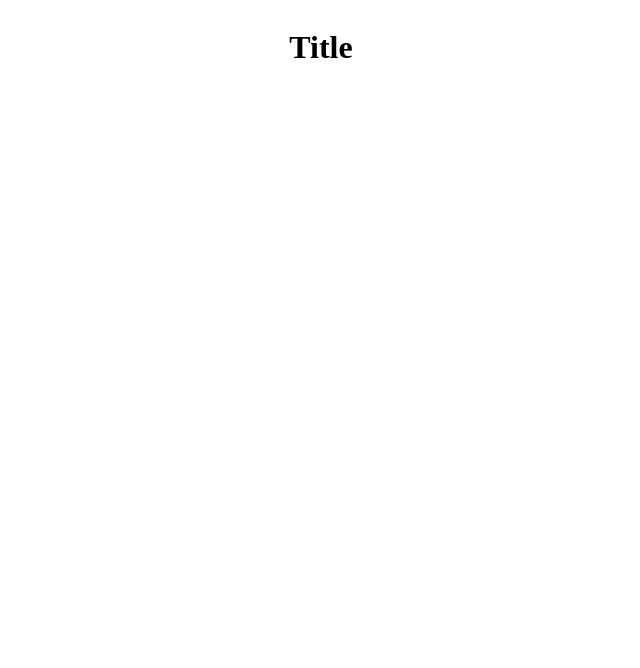
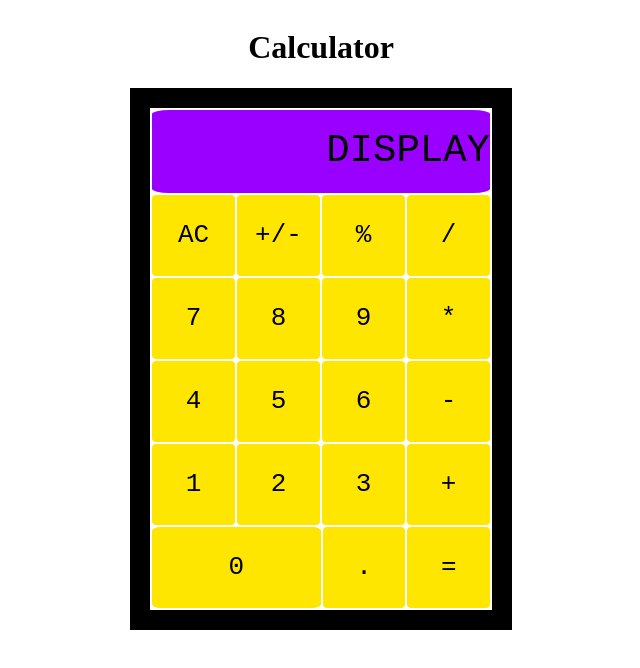
Before and after one commit to tommy128works/Calculator, a plain HTML site: page index.html in a window 1280 px wide. Shown: the whole page, without its empty margins (319-959 px from the left). Drawn offline with Linux system fonts and the light colour scheme.

Commit message:
Complete calculator UI

```diff
--- a/index.html
+++ b/index.html
@@ -3,7 +3,7 @@
 <html>
 <head>
   <meta charset="UTF-8">
-  <title>Page Title</title>
+  <title>Calculator</title>
   <link rel="stylesheet" href="style.css">
   <script src="js-file.js" defer></script>
 </head>
@@ -11,10 +11,45 @@
   <body>
 
     <div class="center">
-      <h1>Title</h1>
+      <h1>Calculator</h1>
     </div>
 
+    <div class="center">
+      <div class="calculatorContainer">
 
+        <div class="display row">DISPLAY</div>
+
+        <div class="center row">
+          <button class="smallButton">AC</button>
+          <button class="smallButton">+/-</button>
+          <button class="smallButton">%</button>
+          <button class="smallButton">/</button>
+        </div>
+        <div class="center row">
+          <button class="smallButton">7</button>
+          <button class="smallButton">8</button>
+          <button class="smallButton">9</button>
+          <button class="smallButton">*</button>
+        </div>
+        <div class="center row">
+          <button class="smallButton">4</button>
+          <button class="smallButton">5</button>
+          <button class="smallButton">6</button>
+          <button class="smallButton">-</button>
+        </div>
+        <div class="center row">
+          <button class="smallButton">1</button>
+          <button class="smallButton">2</button>
+          <button class="smallButton">3</button>
+          <button class="smallButton">+</button>
+        </div>
+        <div class="center row">
+          <button class="largeButton">0</button>
+          <button class="smallButton">.</button>
+          <button class="smallButton">=</button>
+        </div>
+      </div>
+    </div>
 
 
   </body>
--- a/style.css
+++ b/style.css
@@ -2,3 +2,52 @@
     display: flex;
     justify-content: center;
 }
+
+.calculatorContainer {
+    border-style: solid;
+    border-color: black;
+    border-width: 20px;
+    height: 500px;
+    width: 340px;
+    display: flex;
+    flex-direction: column;
+    padding: 1px;
+}
+
+.display {
+    text-align: right;
+    display: flex;
+    flex-direction: column;
+    justify-content: space-around;
+    margin: 1px;
+    border-radius: 5%;
+    border: none;
+    font-weight: initial;
+    font-size: 3em;
+    font-family: monospace;
+    color: black;
+    background-color: rgb(153, 0, 255);
+}
+
+.smallButton {
+    flex: 1 1 0;
+}
+
+.largeButton {
+    flex: 2 1 auto;
+}
+
+.row {
+    flex: 1 1 0;
+}
+
+button {
+    margin: 1px;
+    border-radius: 5%;
+    border: none;
+    font-weight: initial;
+    font-size: 2em;
+    font-family: monospace;
+    color: black;
+    background-color: rgb(255, 230, 0);
+}
```
